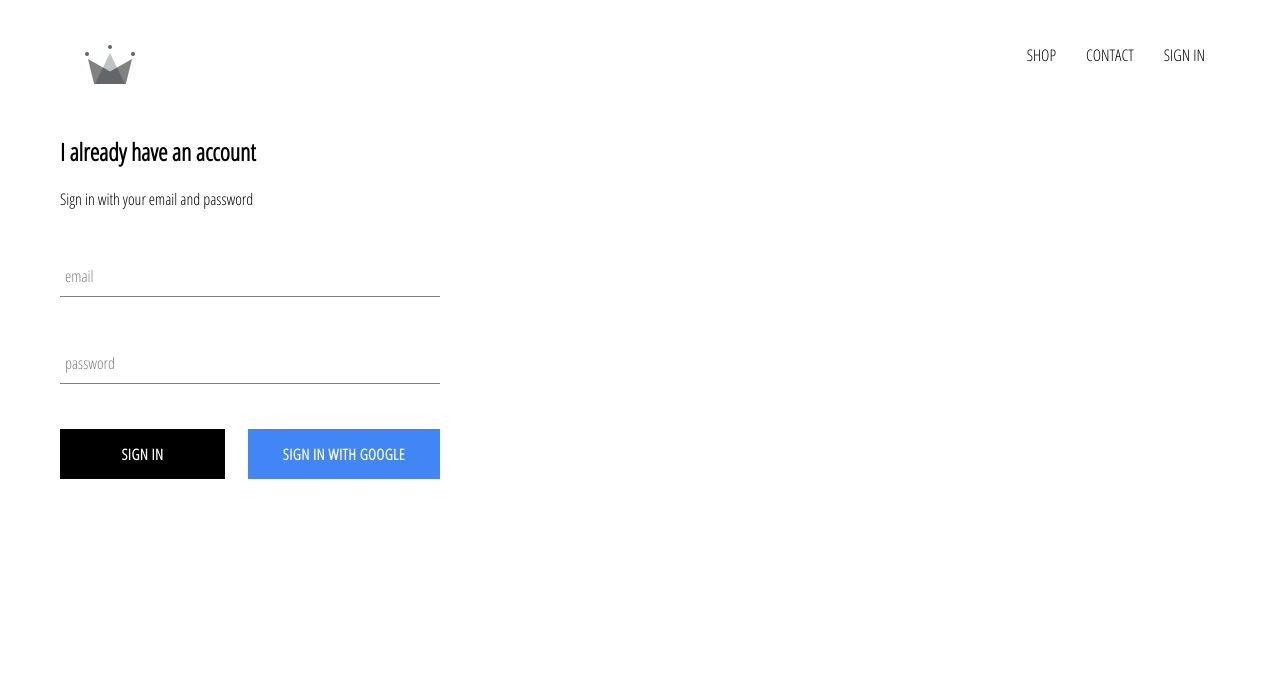
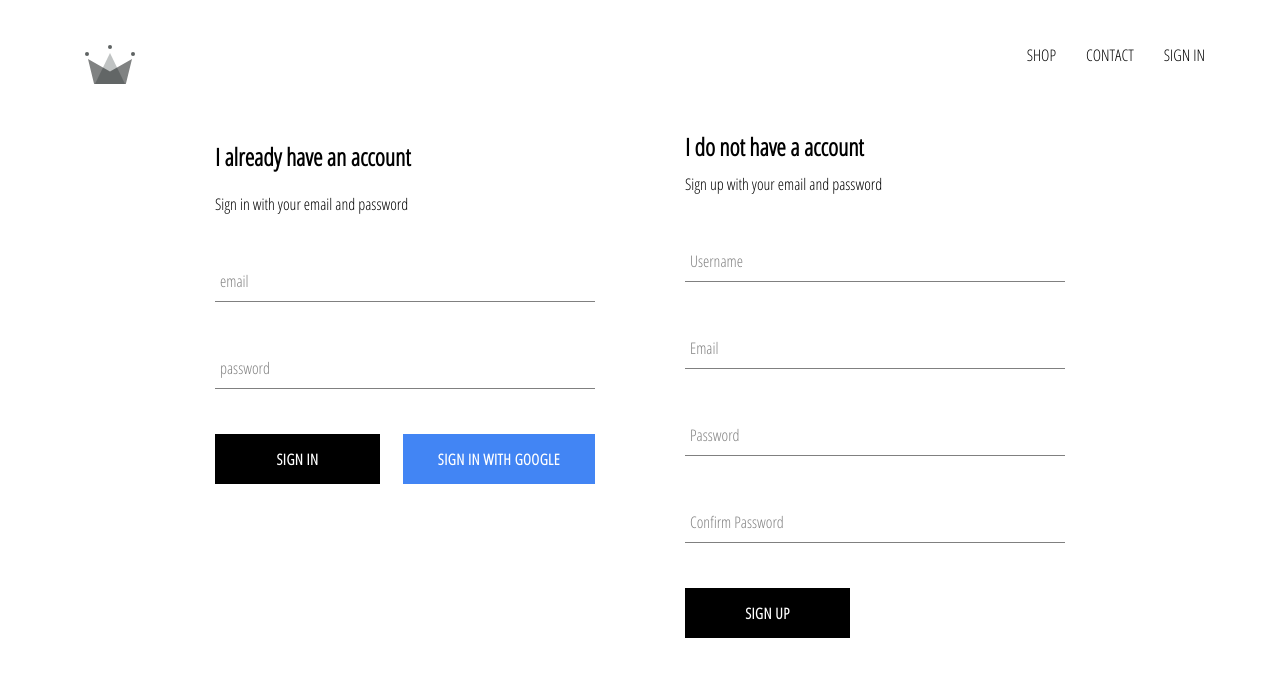
Before and after one commit to sharongo/home-clothing, a React (Create React App) app: page /signin in a window 1280 px wide. Shown: the top 676 px of the page. Built offline with nearby package versions, Linux system fonts and the light colour scheme.

Commit message:
add sign up form

```diff
--- /dev/null
+++ b/src/components/sign-up/sign-up.js
@@ -0,0 +1,97 @@
+import React, { Component } from 'react'
+import FormInput from '../form-input/form-input'
+import CustomButton from '../custom-button/custom-button'
+import './sign-up.scss'
+
+class SignUp extends Component {
+
+    state = {
+        username: '',
+        email: '',
+        password: '',
+        confirmPassword: ''
+    }
+
+
+    handleSubmit = async event => {
+        event.preventDefault();
+
+        const { username, email, password, confirmPassword } = this.state;
+
+        if (password !== confirmPassword) {
+          alert("passwords don't match");
+          return;
+        }
+
+        // try {
+        //   const { user } = await auth.createUserWithEmailAndPassword(
+        //     email,
+        //     password
+        //   );
+
+        //   await createUserProfileDocument(user, { username });
+
+        //   this.setState({
+        //     username: '',
+        //     email: '',
+        //     password: '',
+        //     confirmPassword: ''
+        //   });
+        // } catch (error) {
+        //   console.error(error);
+        // }
+      };
+
+      handleChange = event => {
+        const { name, value } = event.target;
+
+        this.setState({ [name]: value });
+      };
+
+    render() {
+        const { username, email, password, confirmPassword } = this.state;
+        return (
+            <div className='sign-up'>
+                <h2 className='title'>I do not have a account</h2>
+                <span>Sign up with your email and password</span>
+                <form className='sign-up-form' onSubmit={this.handleSubmit}>
+                    <FormInput
+                        type='text'
+                        name='username'
+                        value={username}
+                        onChange={this.handleChange}
+                        label='Username'
+                        required
+                    />
+                    <FormInput
+                        type='email'
+                        name='email'
+                        value={email}
+                        onChange={this.handleChange}
+                        label='Email'
+                        required
+                    />
+                    <FormInput
+                        type='password'
+                        name='password'
+                        value={password}
+                        onChange={this.handleChange}
+                        label='Password'
+                        required
+                    />
+                    <FormInput
+                        type='password'
+                        name='confirmPassword'
+                        value={confirmPassword}
+                        onChange={this.handleChange}
+                        label='Confirm Password'
+                        required
+                    />
+                    <CustomButton type='submit'>SIGN UP</CustomButton>
+                </form>
+            </div>
+        )
+    }
+}
+
+export default SignUp;
--- /dev/null
+++ b/src/components/sign-up/sign-up.scss
@@ -0,0 +1,9 @@
+.sign-up {
+    display: flex;
+    flex-direction: column;
+    width: 380px;
+
+    .title {
+      margin: 10px 0;
+    }
+  }
--- a/src/pages/sign-in-and-sign-up/sign-in-and-sign-up.js
+++ b/src/pages/sign-in-and-sign-up/sign-in-and-sign-up.js
@@ -1,10 +1,13 @@
 import React from 'react'
 import SignIn from '../../components/sign-in/sign-in'
+import SignUp from '../../components/sign-up/sign-up'
+import './sign-in-and-sign-up.scss'
 
 const SignInAndSignUpPage = props => {
     return (
         <div className='sign-in-and-sign-up'>
             <SignIn/>
+            <SignUp/>
         </div>
     )
 }
--- a/src/pages/sign-in-and-sign-up/sign-in-and-sign-up.scss
+++ b/src/pages/sign-in-and-sign-up/sign-in-and-sign-up.scss
@@ -0,0 +1,6 @@
+.sign-in-and-sign-up {
+    width: 850px;
+    display: flex;
+    justify-content: space-between;
+    margin: 30px auto;
+  }
```
